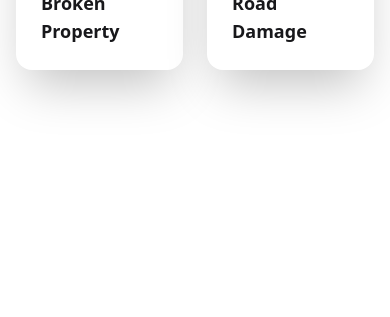
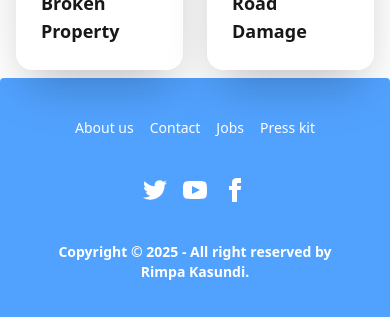
Before and after one commit to rimpakasundi07/Janakalyan-client-10, a React (Vite) app: page / in a window 390 px wide. Shown: the part 631-948 px from the top of the page. Before the commit the page ends 844 px from the top, so only its background shows below. Built offline with nearby package versions, Linux system fonts and the light colour scheme; no server answers.

Commit message:
Add Footer component with responsive design and social media icons

```diff
--- /dev/null
+++ b/src/components/Footer/Footer.jsx
@@ -0,0 +1,60 @@
+import React from "react";
+
+const Footer = () => {
+  return (
+    <div className="lg:pt-6 pt-2">
+      <footer className="footer footer-horizontal footer-center bg-blue-400 text-base-content rounded p-10">
+        <nav className="grid grid-flow-col gap-4">
+          <a className="link link-hover text-white">About us</a>
+          <a className="link link-hover text-white">Contact</a>
+          <a className="link link-hover text-white">Jobs</a>
+          <a className="link link-hover text-white">Press kit</a>
+        </nav>
+        <nav>
+          <div className="grid grid-flow-col gap-4">
+            <a>
+              <svg
+                xmlns="http://www.w3.org/2000/svg"
+                width="24"
+                height="24"
+                viewBox="0 0 24 24"
+                className="fill-current text-white"
+              >
+                <path d="M24 4.557c-.883.392-1.832.656-2.828.775 1.017-.609 1.798-1.574 2.165-2.724-.951.564-2.005.974-3.127 1.195-.897-.957-2.178-1.555-3.594-1.555-3.179 0-5.515 2.966-4.797 6.045-4.091-.205-7.719-2.165-10.148-5.144-1.29 2.213-.669 5.108 1.523 6.574-.806-.026-1.566-.247-2.229-.616-.054 2.281 1.581 4.415 3.949 4.89-.693.188-1.452.232-2.224.084.626 1.956 2.444 3.379 4.6 3.419-2.07 1.623-4.678 2.348-7.29 2.04 2.179 1.397 4.768 2.212 7.548 2.212 9.142 0 14.307-7.721 13.995-14.646.962-.695 1.797-1.562 2.457-2.549z"></path>
+              </svg>
+            </a>
+            <a>
+              <svg
+                xmlns="http://www.w3.org/2000/svg"
+                width="24"
+                height="24"
+                viewBox="0 0 24 24"
+                className="fill-current text-white"
+              >
+                <path d="M19.615 3.184c-3.604-.246-11.631-.245-15.23 0-3.897.266-4.356 2.62-4.385 8.816.029 6.185.484 8.549 4.385 8.816 3.6.245 11.626.246 15.23 0 3.897-.266 4.356-2.62 4.385-8.816-.029-6.185-.484-8.549-4.385-8.816zm-10.615 12.816v-8l8 3.993-8 4.007z"></path>
+              </svg>
+            </a>
+            <a>
+              <svg
+                xmlns="http://www.w3.org/2000/svg"
+                width="24"
+                height="24"
+                viewBox="0 0 24 24"
+                className="fill-current text-white"
+              >
+                <path d="M9 8h-3v4h3v12h5v-12h3.642l.358-4h-4v-1.667c0-.955.192-1.333 1.115-1.333h2.885v-5h-3.808c-3.596 0-5.192 1.583-5.192 4.615v3.385z"></path>
+              </svg>
+            </a>
+          </div>
+        </nav>
+        <aside>
+          <p className="text-white font-bold">
+            Copyright © 2025 - All right reserved by Rimpa Kasundi.
+          </p>
+        </aside>
+      </footer>
+    </div>
+  );
+};
+
+export default Footer;
--- a/src/layouts/RootLayout.jsx
+++ b/src/layouts/RootLayout.jsx
@@ -1,12 +1,14 @@
 import React from "react";
 import { Outlet } from "react-router";
 import Navbar from "../components/Navbar/Navbar";
+import Footer from "../components/Footer/Footer";
 
 const RootLayout = () => {
   return (
     <div>
       <Navbar></Navbar>
       <Outlet></Outlet>
+      <Footer></Footer>
     </div>
   );
 };
```
